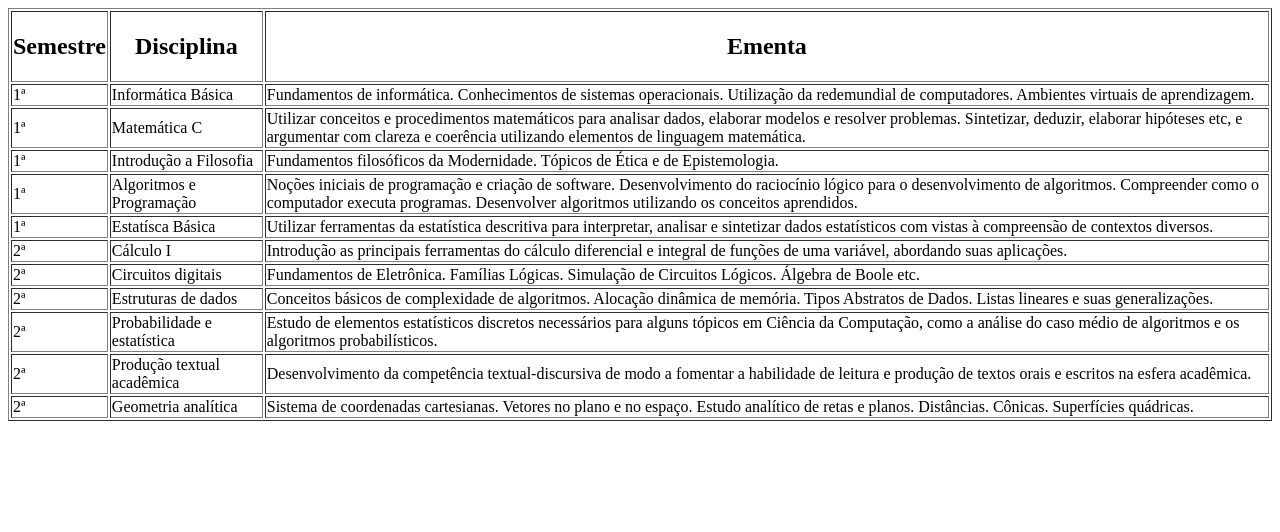
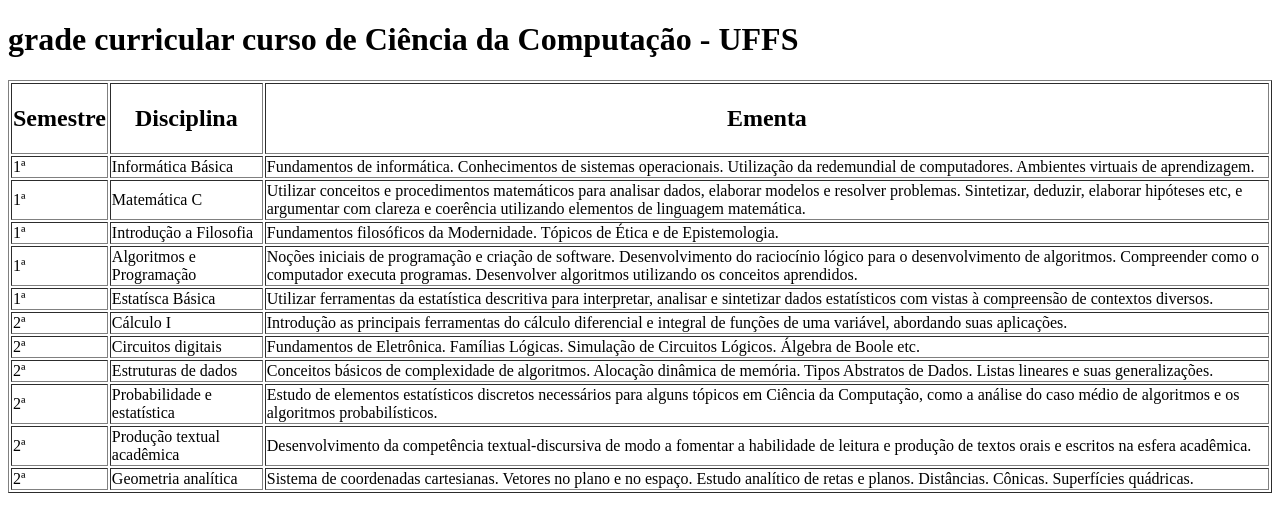
Before and after one commit to AleksGulartL/estrutura-html, a plain HTML site: page exercicio.html/grade_tabela.html in a window 1280 px wide. Drawn offline with Linux system fonts and the light colour scheme.

Commit message:
Update grade_tabela.html
correção tarefa 04

```diff
--- a/exercicio.html/grade_tabela.html
+++ b/exercicio.html/grade_tabela.html
@@ -8,6 +8,7 @@
 </head>
 
 <body>
+    <h1>grade curricular curso de Ciência da Computação - UFFS</h1>
     <table border="1">
         <tr>
             <th>
```
